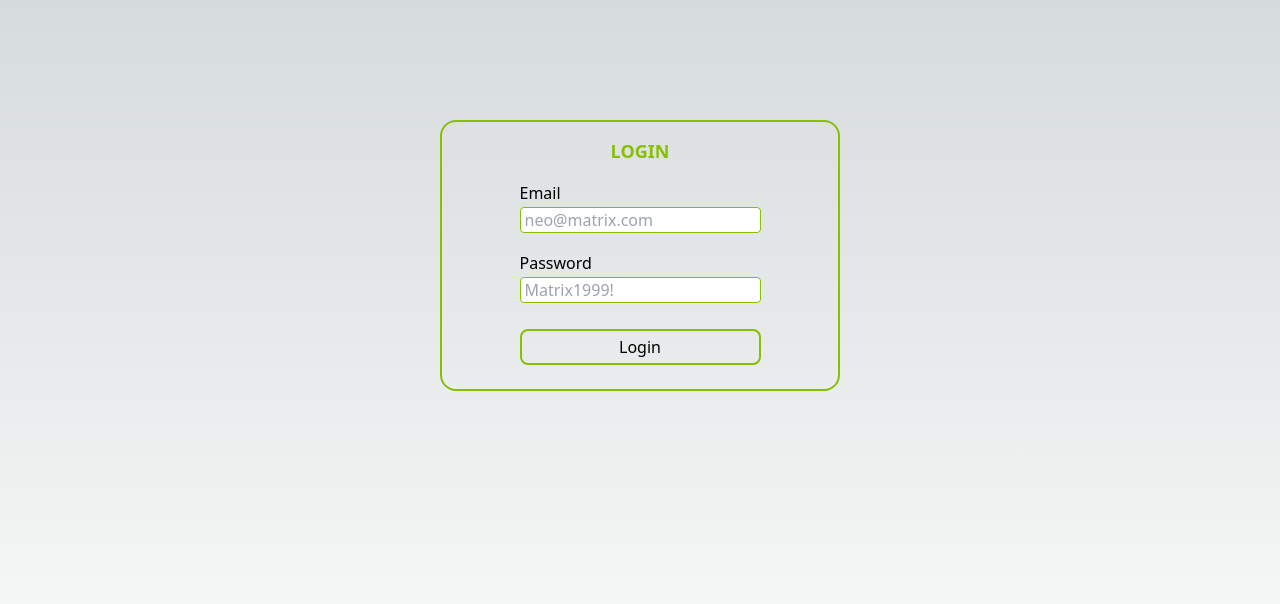
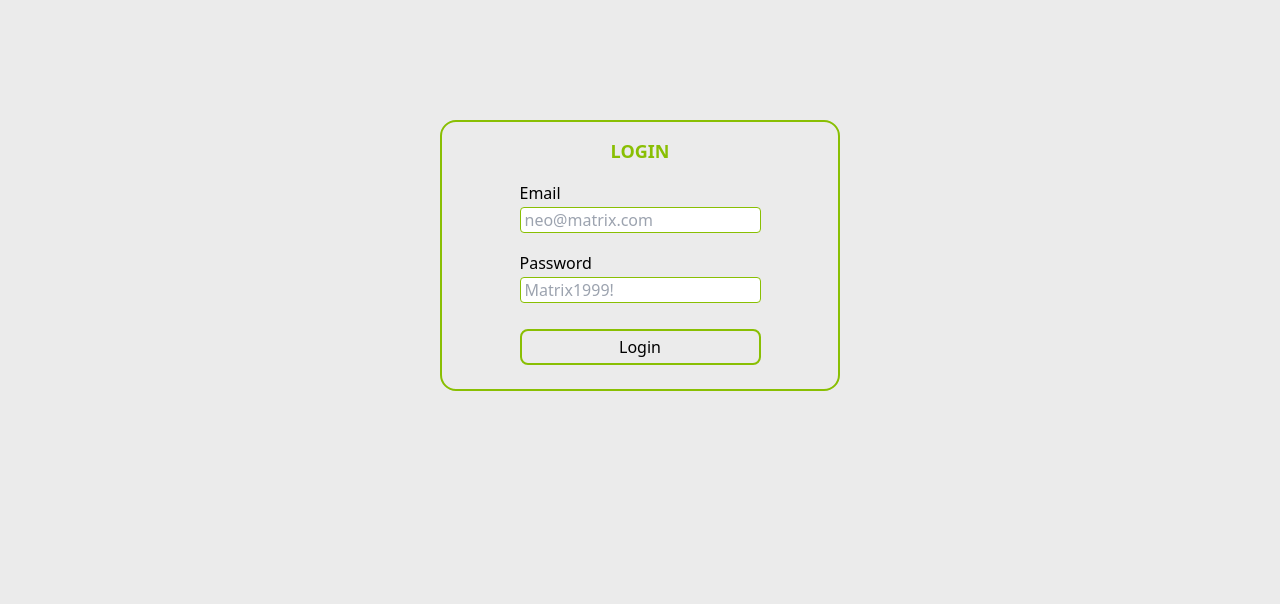
Before and after one commit to EmmanuelLefevre/Mflix, a Next.js app: page /login in a window 1280 px wide. Shown: the top 604 px of the page. Built offline with nearby package versions, Linux system fonts and the light colour scheme.

Commit message:
generated gradient was so bad ...

```diff
--- a/styles/globals.css
+++ b/styles/globals.css
@@ -34,12 +34,7 @@ body {
   color: rgb(var(--foreground-rgb));
   height: 100vh;
   width: 100vw;
-  background: linear-gradient(
-      to bottom,
-      transparent,
-      rgb(var(--background-end-rgb))
-    )
-    rgb(var(--background-start-rgb));
+  background: #ebebeb;
 }
 
 #login-form {
```
